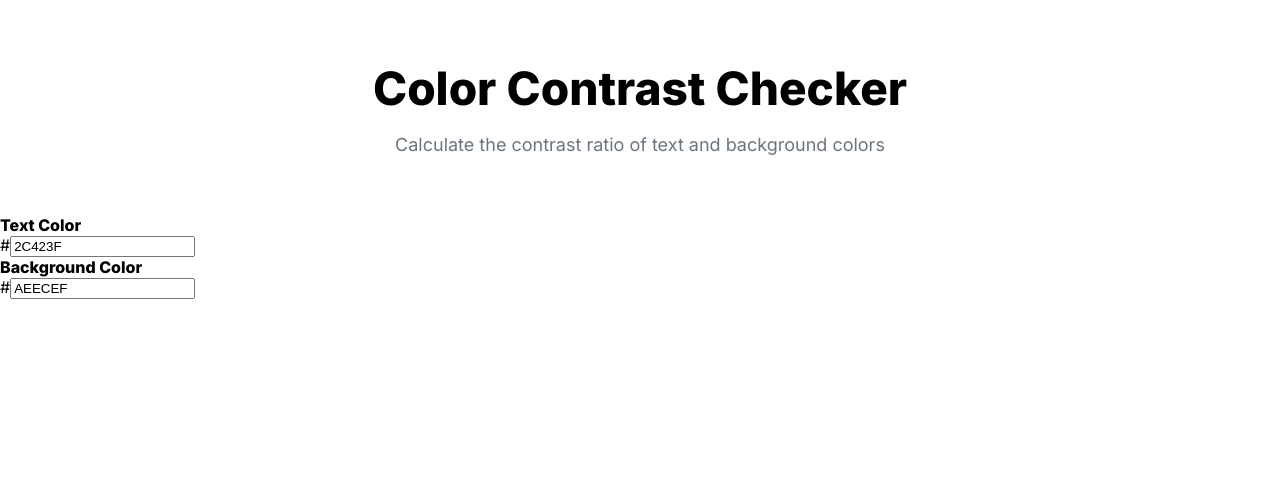
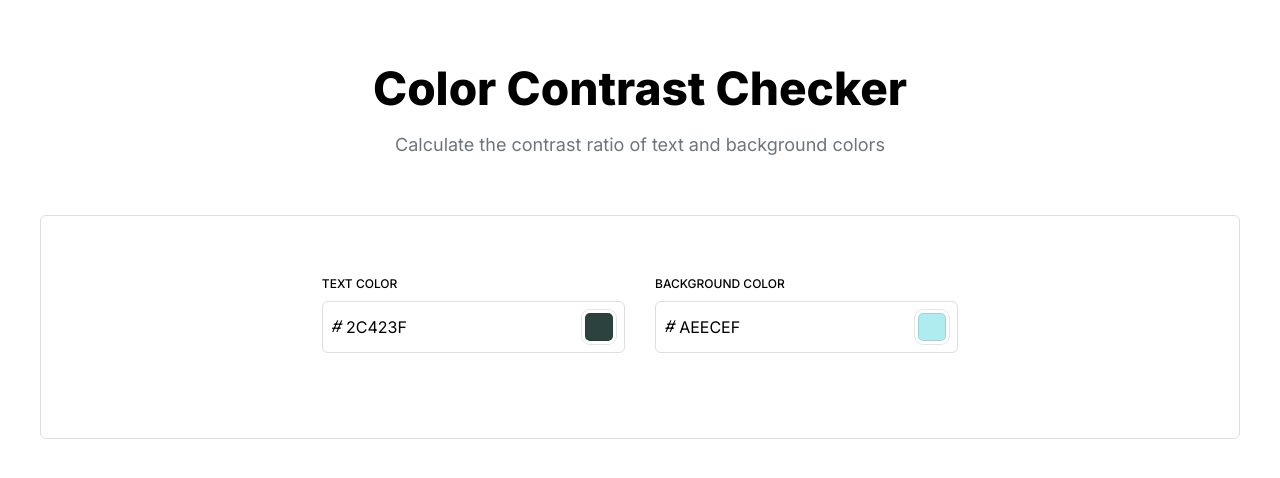
Before and after one commit to celigx/color-contrast-checker, a React (Create React App) app: page / in a window 1280 px wide. Shown: the top 478 px of the page. Built offline with nearby package versions, Linux system fonts and the light colour scheme.

Commit message:
Add style

```diff
--- a/src/App.sass
+++ b/src/App.sass
@@ -4,6 +4,7 @@
 h1, h2, h3, h4
   margin: 0
 
+// Heading
 .heading
   text-align: center
   margin: 60px 0
@@ -13,3 +14,91 @@ h1, h2, h3, h4
   .subtitle
     font-size: 18px
     color: #6c757d
+
+// TextColor and BackgroundColor input
+.inputContainer
+  display: flex
+  flex-direction: row
+  align-items: center
+  justify-content: space-between
+  box-sizing: border-box
+  border: 1px solid #ddd
+  border-radius: 6px
+  padding: 8px 8px
+  // margin: 10px 0 0 0
+
+.hexContainer
+  display: flex
+  span
+    font-style: italic
+    padding: 0 3px 0 0
+
+.box
+  min-width: 32px
+  min-height: 32px
+  cursor: pointer
+
+input
+  display: block
+  border: none
+  border-radius: 4px
+  background: #fff
+  outline: none
+  font: inherit
+  text-transform: uppercase
+  width: inherit
+
+input:focus
+  border-color: #4298ef
+
+.colorInput
+  width: 50%
+
+// Popover Picker
+.picker
+  position: relative
+
+.swatch
+  width: 28px
+  height: 28px
+  border-radius: 8px
+  border: 3px solid #fff
+  box-shadow: 0 0 0 1px rgba(0, 0, 0, 0.1), inset 0 0 0 1px rgba(0, 0, 0, 0.1)
+  cursor: pointer
+
+.popover
+  position: absolute
+  top: calc(100% + 2px)
+  left: 0
+  border-radius: 9px
+  box-shadow: 0 6px 12px rgba(0, 0, 0, 0.15)
+
+.borderContainer
+  display: flex
+  align-items: center
+  justify-content: center
+  border: 1px solid #ddd
+  border-radius: 6px
+  margin: 0 40px
+  .leftContainer
+    padding: 60px 30px
+  .textPicker
+    margin: 0 0 25px 0
+    h4
+      font-size: 12px
+      font-weight: 500
+      text-transform: uppercase
+      margin: 0 0 10px 0
+  .backgroundPicker
+    h4
+      font-size: 12px
+      font-weight: 500
+      text-transform: uppercase
+      margin: 0 0 10px 0
+
+@media screen and (min-width: 768px)
+  .colorPicker
+    display: flex
+    flex-direction: row
+    .textPicker
+      padding: 0 30px 0 0
```
